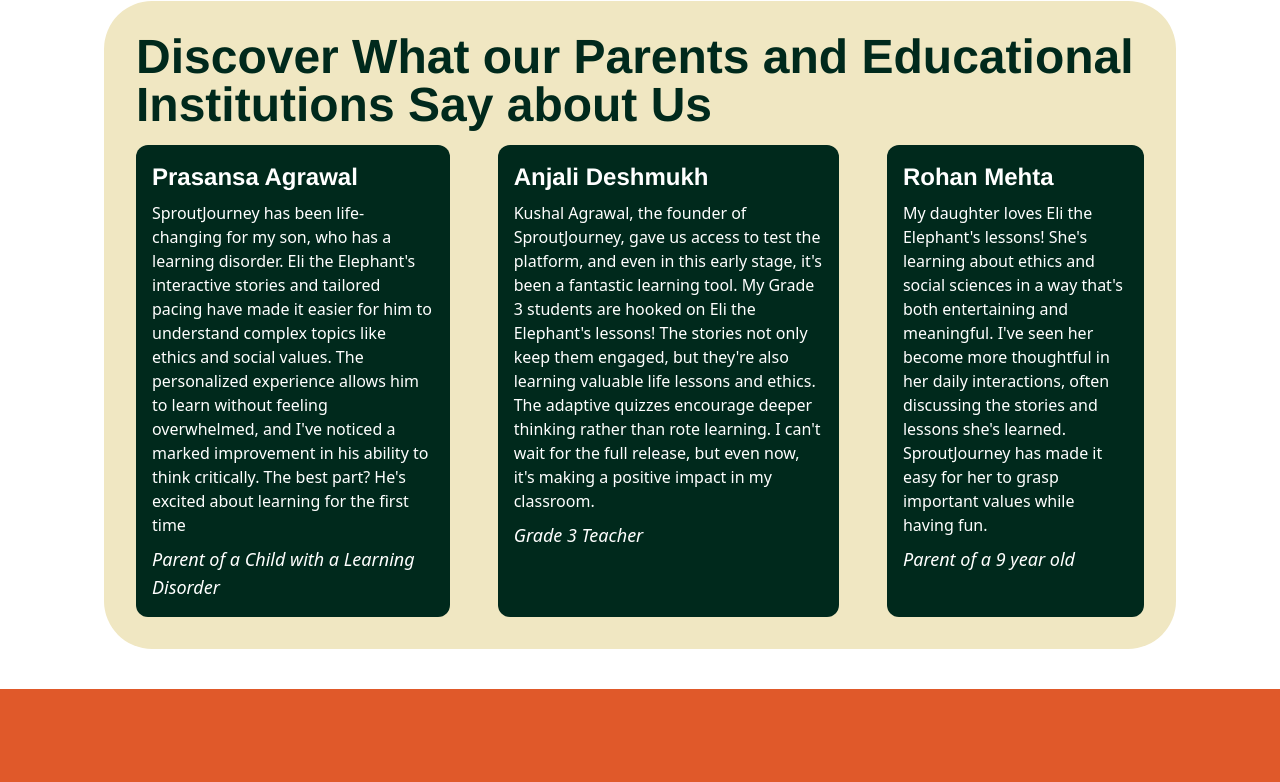
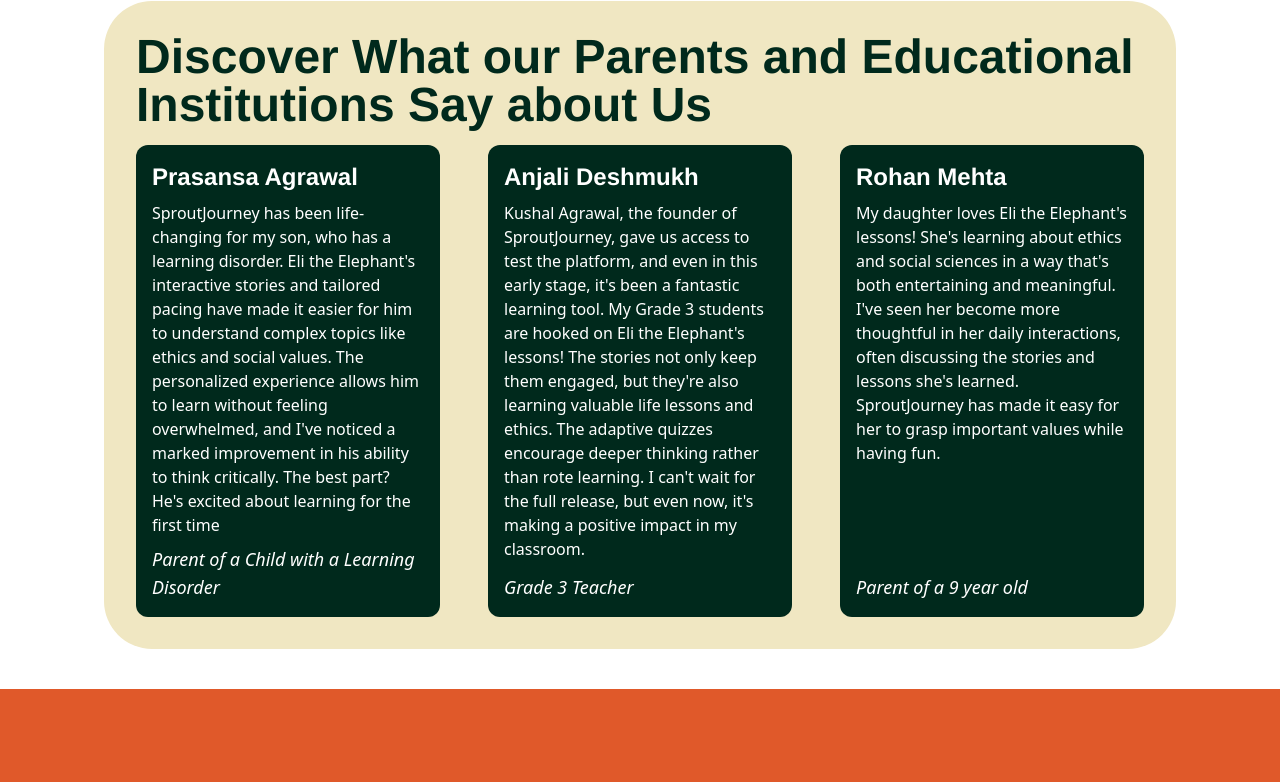
Before and after one commit to Aditya-Jyoti/SproutJourney-LandingPage, an Astro site: page / in a window 1280 px wide. Shown: the part 1771-2553 px from the top of the page. Built offline with nearby package versions, Linux system fonts and the light colour scheme; Astro itself is replaced by a stand-in of ours; a web font is replaced by a local one.

```diff
--- a/src/pages/index.astro
+++ b/src/pages/index.astro
@@ -67,9 +67,10 @@ import Layout from "../layouts/Layout.astro";
           <span class="text-extra_text2">with</span> Artificial Intelligence
         </span>
 
-        <div class="flex lg:flex-row flex-col gap-4 items-center lg:items-end" >
-
-          <div class="text-lg lg:text-2xl font-normal w-[80%] flex flex-col gap-4">
+        <div class="flex lg:flex-row flex-col gap-4 items-center lg:items-end">
+          <div
+            class="text-lg lg:text-2xl font-normal w-[80%] flex flex-col gap-4"
+          >
             <span>
               Recent research shows that AI-based educational tools
               significantly accelerate learning by providing personalized,
@@ -91,7 +92,11 @@ import Layout from "../layouts/Layout.astro";
             </span>
           </div>
 
-          <img src="/bear.png" alt="Bear illustration" class="w-[24rem] h-[24rem]" />
+          <img
+            src="/bear.png"
+            alt="Bear illustration"
+            class="w-[24rem] h-[24rem]"
+          />
         </div>
       </div>
     </div>
@@ -108,9 +113,11 @@ import Layout from "../layouts/Layout.astro";
       </span>
 
       <div class="flex md:flex-row flex-col justify-between lg:gap-12 gap-8">
-        <div class="bg-primary text-white rounded-xl p-4 flex flex-col gap-2">
+        <div
+          class="bg-primary text-white rounded-xl p-4 flex flex-col gap-2 flex-1"
+        >
           <span class="font-body font-bold text-2xl">Prasansa Agrawal</span>
-          <span>
+          <span class="flex-grow">
             SproutJourney has been life-changing for my son, who has a learning
             disorder. Eli the Elephant's interactive stories and tailored pacing
             have made it easier for him to understand complex topics like ethics
@@ -124,9 +131,11 @@ import Layout from "../layouts/Layout.astro";
           >
         </div>
 
-        <div class="bg-primary text-white rounded-xl p-4 flex flex-col gap-2">
+        <div
+          class="bg-primary text-white rounded-xl p-4 flex flex-col gap-2 flex-1"
+        >
           <span class="font-body font-bold text-2xl">Anjali Deshmukh</span>
-          <span>
+          <span class="flex-grow" >
             Kushal Agrawal, the founder of SproutJourney, gave us access to test
             the platform, and even in this early stage, it's been a fantastic
             learning tool. My Grade 3 students are hooked on Eli the Elephant's
@@ -139,9 +148,11 @@ import Layout from "../layouts/Layout.astro";
           <span class="italic text-lg">Grade 3 Teacher</span>
         </div>
 
-        <div class="bg-primary text-white rounded-xl p-4 flex flex-col gap-2">
+        <div
+          class="bg-primary text-white rounded-xl p-4 flex flex-col gap-2 flex-1"
+        >
           <span class="font-body font-bold text-2xl">Rohan Mehta</span>
-          <span>
+          <span class="flex-grow" >
             My daughter loves Eli the Elephant's lessons! She's learning about
             ethics and social sciences in a way that's both entertaining and
             meaningful. I've seen her become more thoughtful in her daily
```
